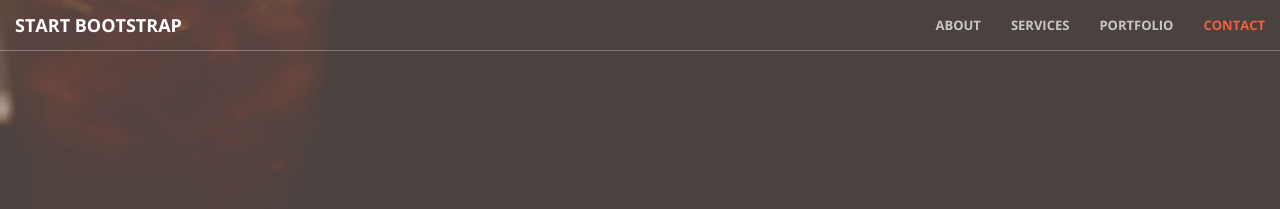
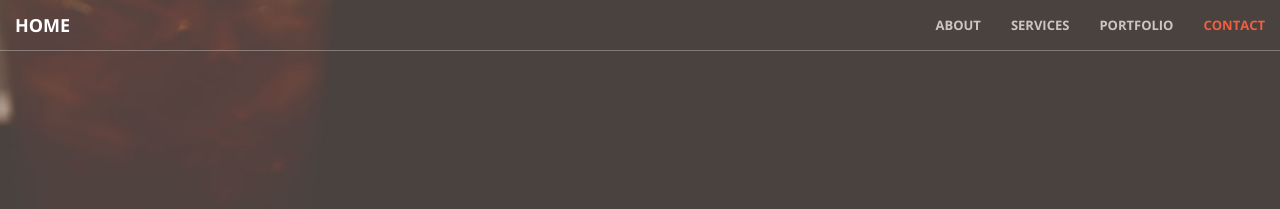
Before and after one commit to AlecSweet/AlecSweet.github.io, a Jekyll site: the page built from index.html, in a window 1280 px wide. Shown: the top 209 px of the page. Built offline with Jekyll 4.4.1, drawn with Linux system fonts in a browser that asks for light colours.

Commit message:
Update nav.html

```diff
--- a/_includes/nav.html
+++ b/_includes/nav.html
@@ -8,7 +8,7 @@
                 <span class="icon-bar"></span>
                 <span class="icon-bar"></span>
             </button>
-            <a class="navbar-brand page-scroll" href="#page-top">Start Bootstrap</a>
+            <a class="navbar-brand page-scroll" href="#page-top">Home</a>
         </div>
 
         <!-- Collect the nav links, forms, and other content for toggling -->
```
